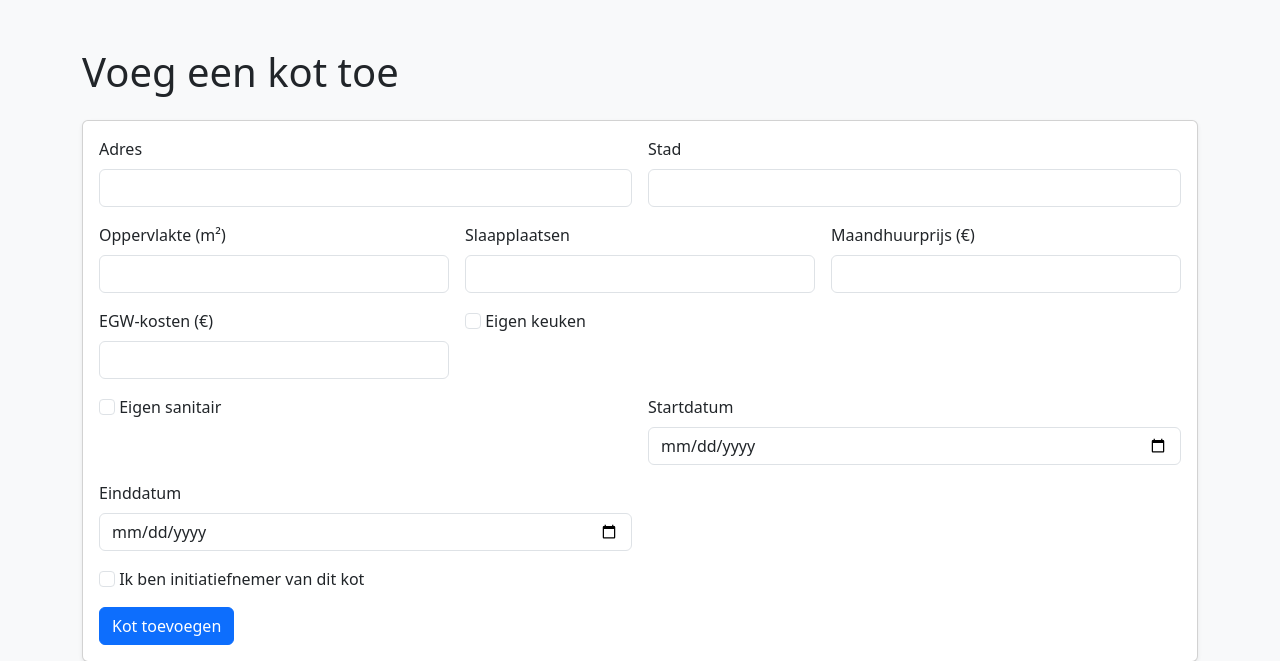
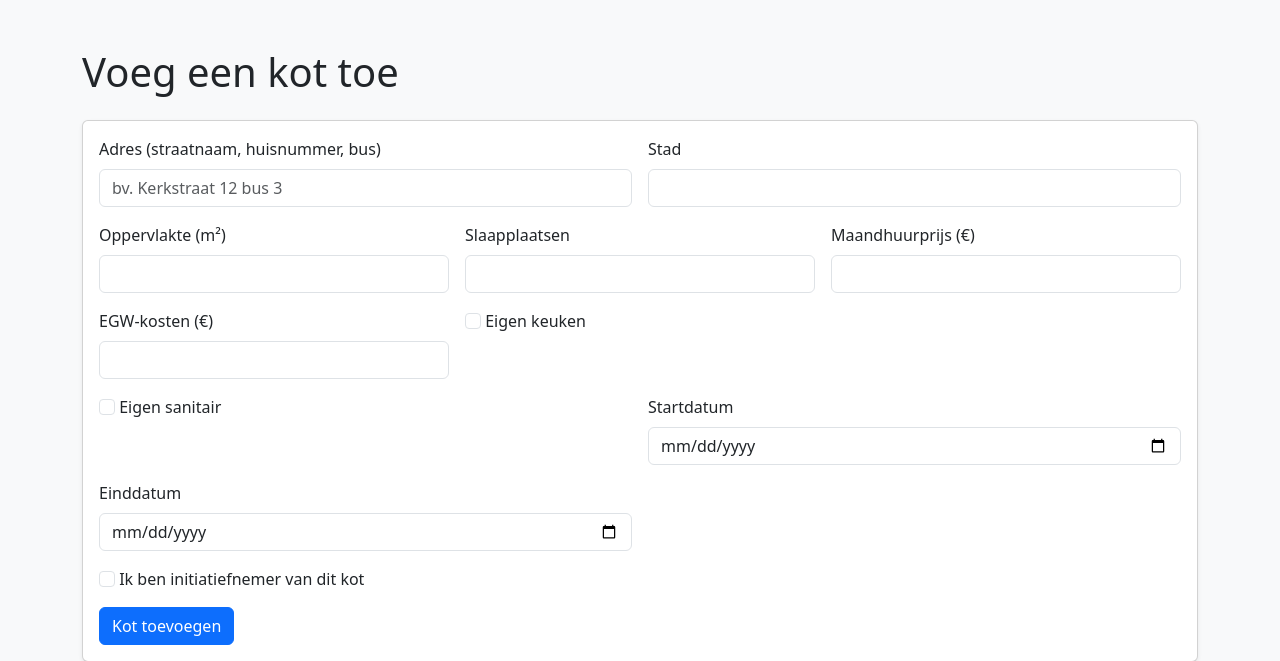
Before and after one commit to A-D-DBS-application/web-application-2025-group-7, a Flask app: template Flask/app/templates/add_kot.html in a window 1280 px wide. Shown: the top 661 px of the page. Run offline with Flask 3, Linux system fonts and the light colour scheme; the template is opened without the code that fills it, so the values that code supplies are empty.

Commit message:
Update add_kot.html

```diff
--- a/Flask/app/templates/add_kot.html
+++ b/Flask/app/templates/add_kot.html
@@ -43,8 +43,8 @@
             <form method="POST" class="row g-3">
 
                 <div class="col-md-6">
-                    <label class="form-label">Adres</label>
-                    <input type="text" name="adres" class="form-control" required>
+                    <label class="form-label">Adres (straatnaam, huisnummer, bus)</label>
+                    <input type="text" name="adres" class="form-control" placeholder="bv. Kerkstraat 12 bus 3" required>
                 </div>
 
                 <div class="col-md-6">
```
